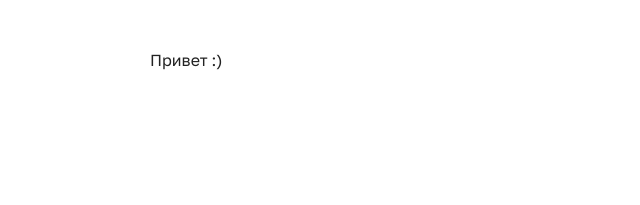
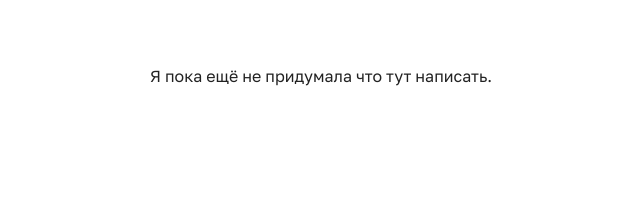
Before and after one commit to polina-aure/polina-aure.github.io, a plain HTML site: page index.html in a window 1280 px wide. Shown: the whole page, without its empty margins (162-802 px from the left). Drawn offline with Linux system fonts and the light colour scheme.

Commit message:
temp content

```diff
--- a/index.html
+++ b/index.html
@@ -5,7 +5,7 @@
     <meta name="robots" content="noindex">
     <meta name="viewport" content="width=device-width, initial-scale=1">
 
-    <title>Hello!</title>
+    <title>Aure</title>
 
     <link rel="icon" href="./favicon.svg">
 
@@ -14,7 +14,7 @@
 </head>
 <body>
     <main>
-        Привет :)
+        <p>Я пока ещё не придумала что тут написать.</p>
     </main>
 </body>
 </html>
--- a/style.css
+++ b/style.css
@@ -16,6 +16,7 @@ main {
     max-width: 45rem;
     margin: 0 auto;
     padding: 3rem 4rem 6rem 2rem;
+    display: flow-root;
 }
 @media all and (max-width: 480px) {
     main {
```
